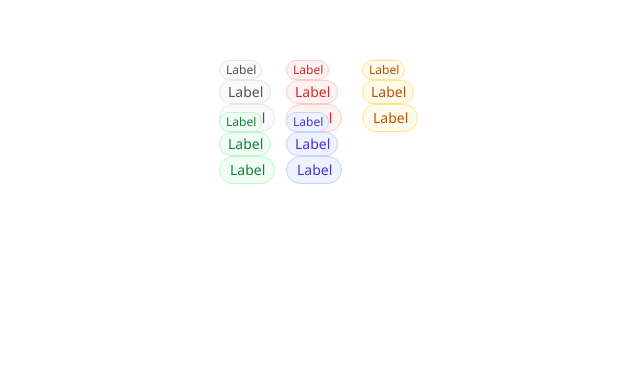
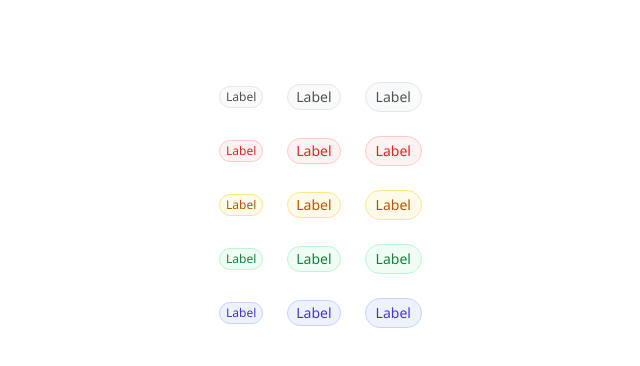
Before and after one commit to jaceleedev/badge-component, a plain HTML site: page index.html in a window 1280 px wide. Shown: the part 118-484 px from the top of the page, without its empty margins (301-941 px from the left). Drawn offline with nearby package versions, Linux system fonts and the light colour scheme.

Commit message:
feat: :lipstick: add row styles

```diff
--- a/css/style.css
+++ b/css/style.css
@@ -22,7 +22,7 @@
 
 /* Base class */
 .badge {
-  display: flex;
+  display: inline-flex;
   align-items: center;
 
   text-align: center;
@@ -34,8 +34,6 @@
 
 /* Size classes */
 .badge_size_sm {
-  width: 43px;
-  height: 20px;
   padding: 2px 6px;
 
   font-family: 'Noto Sans', sans-serif;
@@ -45,8 +43,6 @@
   line-height: 16px;
 }
 .badge_size_md {
-  width: 52px;
-  height: 24px;
   padding: 2px 8px;
 
   font-family: 'Noto Sans', sans-serif;
@@ -56,8 +52,6 @@
   line-height: 20px;
 }
 .badge_size_lg {
-  width: 56px;
-  height: 28px;
   padding: 4px 10px;
 
   font-family: 'Noto Sans', sans-serif;
@@ -114,13 +108,17 @@ body {
 }
 
 .content {
-  display: grid;
-  grid-template-rows: repeat(5, 28px);
-  grid-template-columns: 43px 52px 56px;
-  align-items: center;
+  display: flex;
+  flex-direction: column;
   gap: 24px;
 
   width: 240px;
 
   margin: 0 auto;
 }
+
+.row {
+  display: flex;
+  align-items: center;
+  gap: 24px;
+}
```
